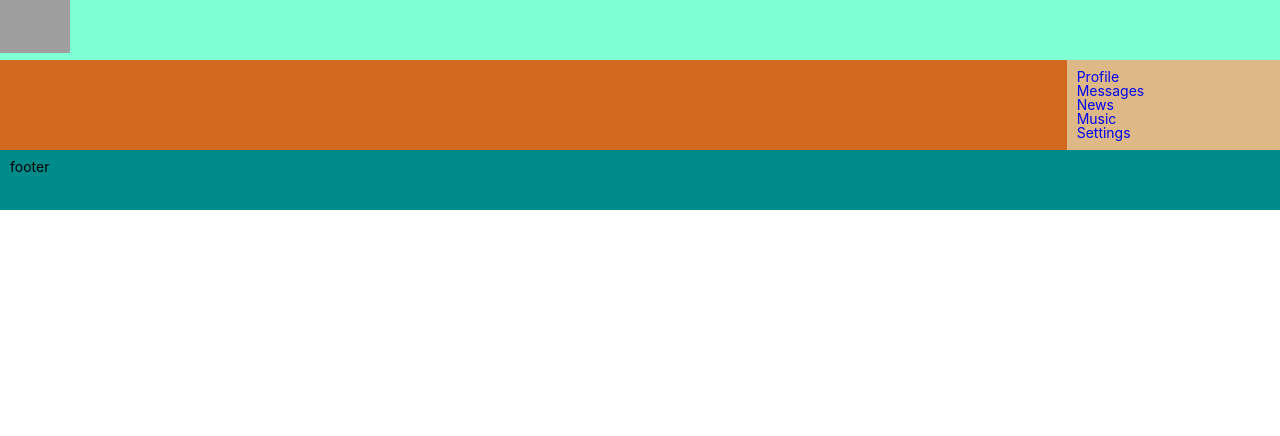
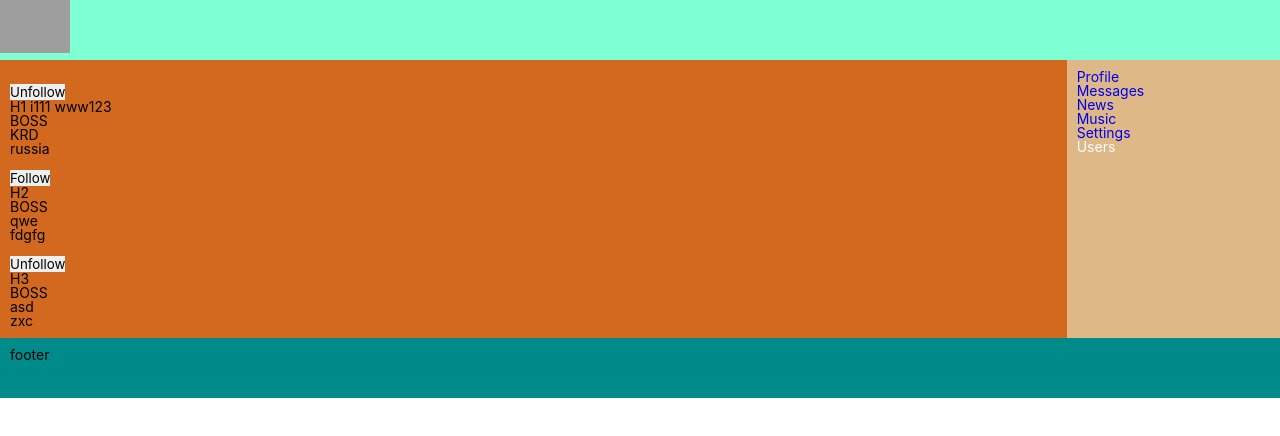
Before and after one commit to shnol/projectReact1, a React (Create React App) app: page /users in a window 1280 px wide. Shown: the top 436 px of the page. Built offline with nearby package versions, Linux system fonts and the light colour scheme; grey boxes are pictures that could not be loaded.

Commit message:
day11_usersPage

```diff
--- a/src/App.js
+++ b/src/App.js
@@ -9,6 +9,7 @@ import News from "./components/news/News";
 import Music from "./components/music/Music";
 import Settings from "./components/settings/Settings";
 import DialogsContainer from "./components/Dialogs/DialogsContainer";
+import UsersContainer from "./components/users/UsersContainer";
 
 const App = (props) => {
     return (
@@ -20,6 +21,7 @@ const App = (props) => {
                 <Route path="/news" render={() => <News/>}/>
                 <Route path="/music" render={() => <Music/>}/>
                 <Route path="/settings" render={() => <Settings/>}/>
+                <Route path="/users" render={() => <UsersContainer/>}/>
             </div>
             <Nav/>
             <Footer/>
--- a/src/components/nav/Nav.js
+++ b/src/components/nav/Nav.js
@@ -20,6 +20,9 @@ const Nav = () => {
             <div>
                 <NavLink to="/settings" activeClassName={cls.active}>Settings</NavLink>
             </div>
+            <div>
+                <NavLink to="/users" activeClassName={cls.active}>Users</NavLink>
+            </div>
         </nav>
     );
 }
--- /dev/null
+++ b/src/components/users/Users.js
@@ -0,0 +1,30 @@
+import React from 'react';
+
+let Users = (props) => {
+    return <div>
+        {
+            props.users.map(u => <div key={u.id}>
+                <span>
+                    <div>
+                        <img/>
+                    </div>
+                    <div>
+                        {u.followed
+                            ? <button onClick={ () => { props.unfollow(u.id)}}>Unfollow</button>
+                            : <button onClick={ () => { props.follow(u.id)}}>Follow</button>}
+                    </div>
+                </span>
+                    <span>
+                    <div>{u.name}</div>
+                    <div>{u.status}</div>
+                    <div>{u.location.city}</div>
+                    <div>{u.location.country}</div>
+                </span>
+                </div>
+            )
+        }
+    </div>
+}
+
+
+export default Users
--- /dev/null
+++ b/src/components/users/UsersContainer.js
@@ -0,0 +1,32 @@
+import React from 'react';
+import {connect} from "react-redux";
+import {followAC, setUsersAC, unfollowAC} from "../../redux/usersReducer";
+import Users from "./Users";
+
+
+let UsersContainer = (props) => {
+    return (
+        <div>Users</div>
+    )
+}
+
+let mapStateToProps = (state) => {
+    return {
+        users: state.usersPage.users
+    }
+}
+let mapDispatchToProps = (dispatch) => {
+    return {
+        follow: (userId) => {
+            dispatch(followAC(userId))
+        },
+        unfollow: (userId) => {
+            dispatch(unfollowAC(userId))
+        },
+        setUsers: (users) => {
+            dispatch(setUsersAC(users))
+        }
+    }
+}
+
+export default connect (mapStateToProps, mapDispatchToProps) (Users)
--- a/src/redux/dialogsReducer.js
+++ b/src/redux/dialogsReducer.js
@@ -25,13 +25,17 @@ let initialState = {
 const dialogsReducer = (state = initialState, action) => {
     switch (action.type) {
         case umt:
-            state.textMessage = action.newMessage
-            return state
+            return {
+                ...state,
+                textMessage: action.newMessage
+            }
         case am:
             let newMessage = state.textMessage
-            state.messageData.push({id: 6, text: newMessage})
-            state.textMessage = ""
-            return state
+            return {
+                ...state,
+                messageData: [ ...state.messageData, {id: 6, text: newMessage}],
+                textMessage: ""
+            }
         default:
             return state
     }
--- a/src/redux/profileReducer.js
+++ b/src/redux/profileReducer.js
@@ -16,13 +16,17 @@ let initialState = {
 const profileReducer = (state = initialState, action) => {
     switch (action.type) {
         case upt:
-            state.textAreaOnProfile = action.newText
-            return state
+            return {
+                ...state,
+                textAreaOnProfile: action.newText
+            }
         case ap:
             let newPost = state.textAreaOnProfile
-            state.posts.push({id: 3, text: newPost, like: 14})
-            state.textAreaOnProfile = ""
-            return state
+            return {
+                ...state,
+                posts: [ ...state.posts, {id: 3, text: newPost, like: 14}],
+                textAreaOnProfile: ""
+            }
         default:
             return state
     }
--- a/src/redux/reduxStore.js
+++ b/src/redux/reduxStore.js
@@ -1,10 +1,12 @@
 import {combineReducers, createStore} from "redux";
 import profileReducer from "./profileReducer";
 import dialogsReducer from "./dialogsReducer";
+import usersReducer from "./usersReducer";
 
 let reducers = combineReducers({
     profilePage: profileReducer,
-    dialogPage: dialogsReducer
+    dialogPage: dialogsReducer,
+    usersPage: usersReducer
 })
 
 let store = createStore(reducers)
--- /dev/null
+++ b/src/redux/usersReducer.js
@@ -0,0 +1,47 @@
+const fllw = "FOLLOW"
+const unfllw = "UNFOLLOW"
+const setUsers = "UNFOLLOW"
+
+export const followAC = (userId) => ({type: fllw, userId})
+export const unfollowAC = (userId) => ({type: unfllw, userId})
+export const setUsersAC = (users) => ({type: setUsers, users})
+
+let initialState = {
+    users: [
+        {id: 1, followed: true, name: 'H1 i111 www123', status: "BOSS", location: {city: "KRD", country: "russia"}},
+        {id: 2, followed: false, name: 'H2', status: "BOSS", location: {city: "qwe", country: "fdgfg"}},
+        {id: 3, followed: true, name: 'H3', status: "BOSS", location: {city: "asd", country: "zxc"}}
+    ]
+}
+
+const usersReducer = (state = initialState, action) => {
+    switch (action.type) {
+        case fllw:
+            return  {
+                ...state,
+                users: state.users.map( u => {
+                    if (u.id === action.userId) {
+                        return { ...u, followed: true}
+                    }
+                    return u
+                })
+            }
+        case unfllw:
+            return {
+                ...state,
+                users: state.users.map( u => {
+                    if (u.id === action.userId) {
+                        return { ...u, followed: false}
+                    }
+                    return u
+                })
+            }
+        case setUsers: {
+            return { ...state, users: [ ...state.users, ...action.users]}
+        }
+        default:
+            return state
+    }
+}
+
+export default usersReducer
```
Lines whose indentation alone changed are shown as unchanged.
